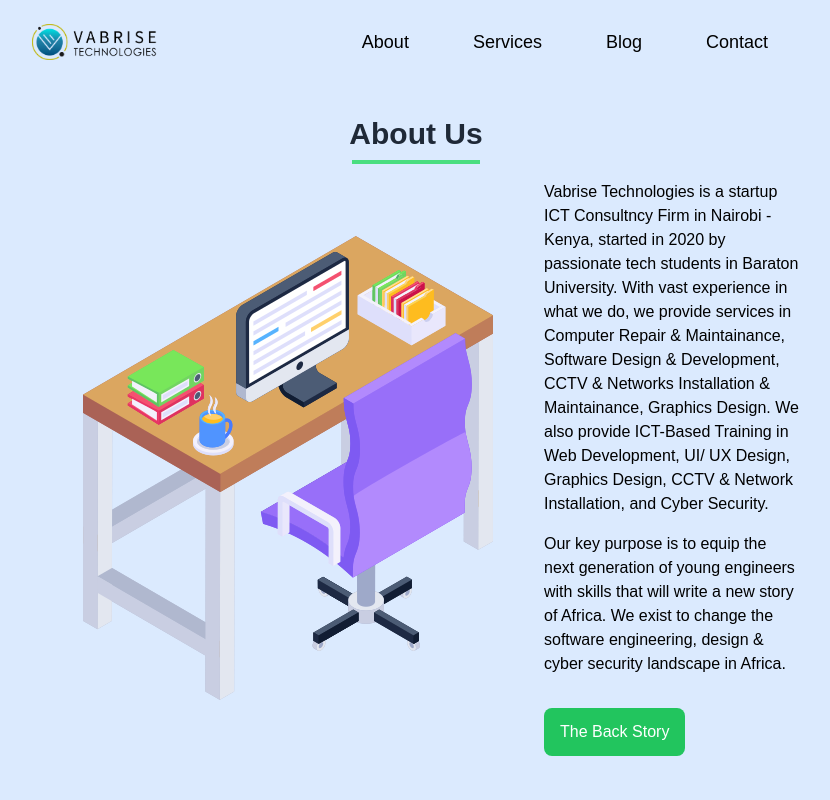
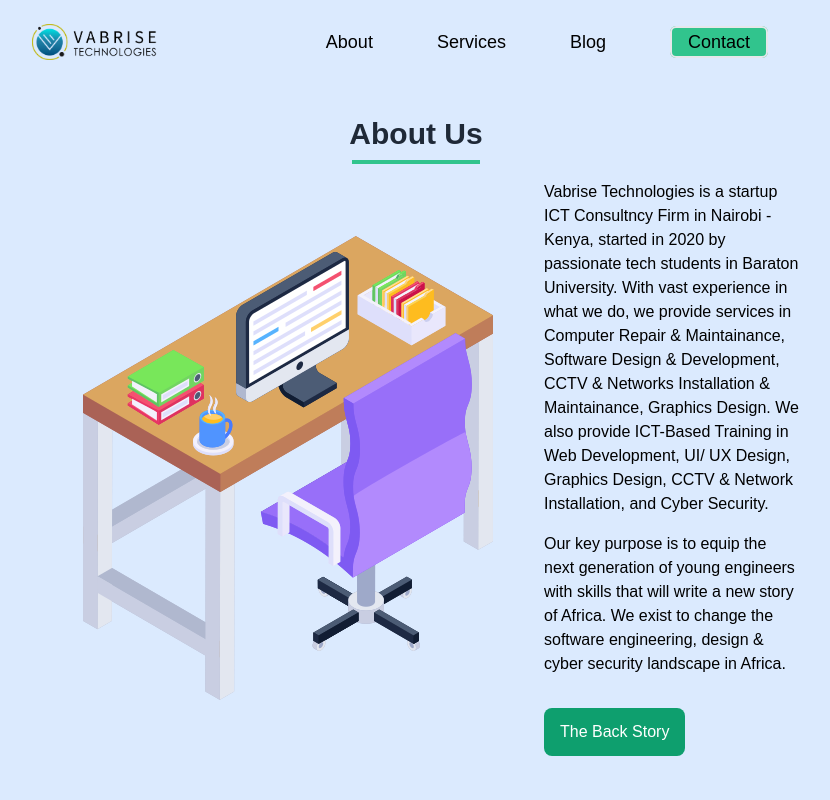
Before and after one commit to Andrew-Ochieng/Vabrise, a React (Create React App) app: page /about in a window 1280 px wide. Shown: the top 800 px of the page, without its empty margins (224-1054 px from the left). Built offline with nearby package versions, Linux system fonts and the light colour scheme; no server answers.

Commit message:
purge blog page

```diff
--- a/package.json
+++ b/package.json
@@ -7,6 +7,8 @@
     "@testing-library/jest-dom": "^5.16.5",
     "@testing-library/react": "^13.4.0",
     "@testing-library/user-event": "^13.5.0",
+    "flowbite": "^1.5.5",
+    "flowbite-react": "^0.3.7",
     "framer-motion": "^7.10.2",
     "react": "^18.2.0",
     "react-dom": "^18.2.0",
--- a/src/components/AboutModal.js
+++ b/src/components/AboutModal.js
@@ -4,16 +4,16 @@
     if (!isOpen) return null;
 
     return (
-        <div className="fixed inset-0 lg:px-80 sm:px-8 md:px-16 px-4 bg-gray-800 bg-opacity-30 flex items-center justify-center backdrop-blur-sm duration-500">
+        <div className="fixed inset-0 lg:px-80 sm:px-8 md:px-16 px-4 md:y-0 py-16 bg-gray-800 bg-opacity-30 flex items-center justify-center backdrop-blur-sm duration-500">
             <div className=" rounded-lg">
-                <div className='py-2 px-2 rounded-lg'>
+                <div className='py-2 px-2 rounded-lg flex items-center justify-end'>
                     <RiCloseCircleFill
                         onClick={() => setIsOpen(false)}
-                        className='text-xl flex items-center justify-start-right cursor-pointer'
+                        className='md:text-2xl text-xl cursor-pointer'
                         />
                 </div>
                 <hr className='text-gray-800 border-1.5 border-gray-500' />
-                <div className='mx-3 my-8 md:text-left text-center'>
+                <div className='mx-3 my-8 '>
                     <div className='flex mb-8'>
                         <img
                             className='md:w-36 w-24 rounded-full'
--- a/src/components/BlogDetails.js
+++ /dev/null
@@ -1,32 +0,0 @@
-import UseFetch from "./UseFetch";
-import { useParams } from "react-router-dom";
-
-const BlogDetails = () => {
-    const { id } = useParams()
-    const {data: blog, loading, error} = UseFetch("https://vabrise-blog-production.up.railway.app/posts/" + id)
-
-    return (
-        <>
-            <div>
-                <h1 className="text-sm mt-4 mb-2">Blog {id}</h1>
-                {loading && <h3>Loading data...</h3>}
-                { error && <h4 className="text-red-500">{ error }</h4>}
-                {blog && (
-                    <div className="flex items-center md:mb-32 mb-16">
-                        <article className="">
-                            <h2 className="font-semibold md:text-3xl text-xl">{blog.title}</h2>
-                            <p className="text-xl text-blue-500 font-medium my-2">Written by
-                                <span className="text-green-500 ">{blog.author.firstname} {blog.author.lastname}</span>
-                            </p>
-                            <img className="my-4 w-full" src={blog.image_url} alt="Details images here..." />
-                            <div className="text-lg text-gray-800">{blog.content}</div>
-                        </article>
-                    </div>
-                )}
-
-            </div>
-        </>
-     );
-}
-
-export default BlogDetails;
--- a/src/components/BlogList.js
+++ /dev/null
@@ -1,31 +0,0 @@
-import { Link } from "react-router-dom";
-
-const BlogList = ({blogs, blogTitle}) => {
-
-    return (
-        <>
-            <div className="md:mt-12 mt-6 mb-4">
-                <h1 className="font-semibold md:text-3xl text-2xl">{blogTitle}</h1>
-            </div>
-
-            <div className="grid sm:grid-cols-3 md:gap-12 sm:gap-6 md:mb-24 mb-12">
-                {blogs.map((blog) => (
-                    <div key={blog.id} className="bg-blue-300 p-4 rounded-lg my-4 shadow-lg hover:shadow-xl hover:translate-x-1 hover:scale-95 duration-500">
-                        <img className="rounded-lg w-full" src={blog.image_url} alt="" />
-                        <Link to={`/${blog.id}`} className="m-2 ">
-                            <p className="py-1 text-sm text-gray-600">Created at:
-                                <span className="mx-2">{blog.created_at}</span>
-                            </p>
-                            <h2 className="md:text-xl text-lg font-medium text-gray-800">{blog.title}</h2>
-                            <h3 className="md:text-lg text-base text-green-800 py-1 font-medium">{blog.author.firstname} {blog.author.lastname}</h3>
-                            <p>{blog.content.split(/\s+/).slice(0, 20).join(" ")}</p>
-                        </Link>
-
-                    </div>
-                ))}
-            </div>
-        </>
-     );
-}
-
-export default BlogList;
--- a/src/components/ContactForm.js
+++ b/src/components/ContactForm.js
@@ -19,7 +19,7 @@
                         <input className="p-3 bg-gray-100 rounded-lg w-full" type="tel" name="phone" placeholder="Telephone Number" />
                     </div>
                     <div className="my-4">
-                        <textarea className="px-3 py-2 bg-gray-100 rounded-lg w-full" name="message" placeholder="Message" cols="30" rows="9"></textarea>
+                        <textarea className="px-3 py-2 bg-gray-100 rounded-lg w-full" name="message" placeholder="Message" cols="30" rows="6"></textarea>
                     </div>
                     <button className="mt-4 px-4 py-3 rounded-lg bg-green-400 w-full">
                         Submit
--- a/src/components/Navbar.js
+++ b/src/components/Navbar.js
@@ -10,39 +10,54 @@
         menuRef.current.classList.toggle("hidden")
     }
 
-    let links = [
-        {name: "About", link: "/about"},
-        {name: "Services", link: "/services"},
-        {name: "Blog", link: "/blog"},
-        {name: "Contact", link: "/contact"}
-    ]
-
     return (
-        <>
+        <div className="">
             <nav className='md:py-6 py-4'>
-                <div className="navbar md:flex justify-between items-center " >
+                <div className="navbar justify-between items-center " >
                     <div className='flex items-center justify-between'>
                         <Link to='/' className='md:text-3xl text-2xl uppercase font-semibold '>
                             <img className="md:w-32 w-28" src={logo} alt="Logo.." />
                         </Link>
+
+                        <ul className="md:flex items-center md:text-lg font-medium hidden">
+                            <li className='md:mx-8 md:my-0 my-2'>
+                                <Link to='/about'>About</Link>
+                            </li>
+                            <li className='md:mx-8 md:my-0 my-2'>
+                                <Link to='/services'>Services</Link>
+                            </li>
+                            <li className='md:mx-8 md:my-0 my-2'>
+                                <Link to='/blog'>Blog</Link>
+                            </li>
+                            <li className='md:mx-8 md:my-0 my-2'>
+                                <Link className="border-2 bg-green-400 px-4 py-1 hover:bg-green-600 duration-500 hover:text-white rounded-md" to='/contact'>Contact</Link>
+                            </li>
+                        </ul>
 
                         <button onClick={showMenu} className="md:hidden">
                             <FaBars />
                         </button>
                     </div>
 
-                    <div ref={menuRef} className="md:flex hidden ">
-                        <ul className="md:flex items-center md:text-lg font-medium">
-                            {links.map((link) => (
-                                <li className='md:mx-8 md:my-0 my-2'>
-                                    <Link to={link.link}>{link.name}</Link>
-                                </li>
-                            ))}
+                    <div ref={menuRef} className="md:hidden block">
+                        <ul className="md:text-lg font-medium">
+                            <li className='md:mx-8 md:my-0 my-2'>
+                                <Link to='/about'>About</Link>
+                            </li>
+                            <li className='md:mx-8 md:my-0 my-2'>
+                                <Link to='/services'>Services</Link>
+                            </li>
+                            <li className='md:mx-8 md:my-0 my-2'>
+                                <Link to='/blog'>Blog</Link>
+                            </li>
+                            <li className='md:mx-8 md:my-0 my-2'>
+                                <Link className="border-2 bg-green-400 px-4 py-1 hover:bg-green-600 duration-500 hover:text-white rounded-md" to='/contact'>Contact</Link>
+                            </li>
                         </ul>
                     </div>
                 </div>
             </nav>
-        </>
+        </div>
     );
 }
 
--- a/src/components/ServiceItem.js
+++ b/src/components/ServiceItem.js
@@ -2,6 +2,7 @@
 import { motion } from "framer-motion";
 
 const ServiceItem = () => {
+
     return (
         <>
             <div className="grid sm:grid-cols-2 md:grid-cols-3 md:gap-16 gap-8">
--- a/src/data.json
+++ b/src/data.json
@@ -1,4 +1,5 @@
-[
+{
+    "services": [
         {
             "title": "Web Development",
             "subtitle": "We create complex moblie based applications, ensure reliable software integration, modernise and maintain your legacy system.",
@@ -41,4 +42,11 @@
             "content": "At Vabrise Technologies, we develop mobile apps for clients all around the world. Our highly skilled developers offer several mobile app development services. We are one of the few mobile application development companies, who develop several types of mobile apps, like business apps, games apps, financial apps, etc."
 
         }
+    ],
+
+    "about": [
+        {
+            "name": "Christopher Khayere"
+        }
     ]
+}
--- a/src/pages/Blog.js
+++ /dev/null
@@ -1,24 +0,0 @@
-import BlogList from "../components/BlogList";
-import UseFetch from "../components/UseFetch";
-
-const Blog = () => {
-    const { data: blogs, loading, error} = UseFetch("https://vabrise-blog-production.up.railway.app/posts/")
-    return (
-        <>
-            <div>
-                {loading && <h3 className="text-green-500">Loading data...</h3>}
-                { error && <h4 className="text-red-500">{ error }</h4>}
-
-                <div className="md:mt-8 mt-4">
-                    <h2 className="text-green-500 md:text-2xl text-xl font-semibold">Tech Blogs</h2>
-                </div>
-
-                {/* All Blogs */}
-                <BlogList blogs={blogs} />
-
-            </div>
-        </>
-     );
-}
-
-export default Blog;
--- a/tailwind.config.js
+++ b/tailwind.config.js
@@ -2,6 +2,7 @@
 module.exports = {
   content: [
     "./src/**/*.{js,jsx,ts,tsx}",
+    'node_modules/flowbite-react/**/*.{js,jsx,ts,tsx}',
   ],
   theme: {
     extend: {},
@@ -13,5 +14,5 @@
       inset: ['group-focus']
     }
   },
-  plugins: [],
+  plugins: [require('flowbite/plugin')],
 }
```
Also changed, not shown: 1 other file (tests, documents, lock files or other folders). Lines whose indentation alone changed are shown as unchanged.
